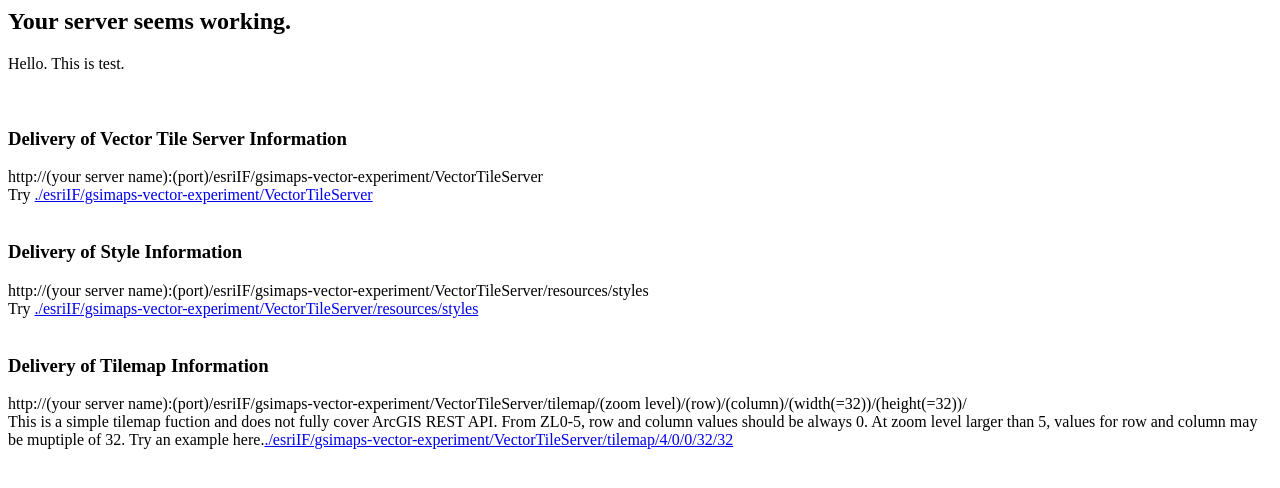
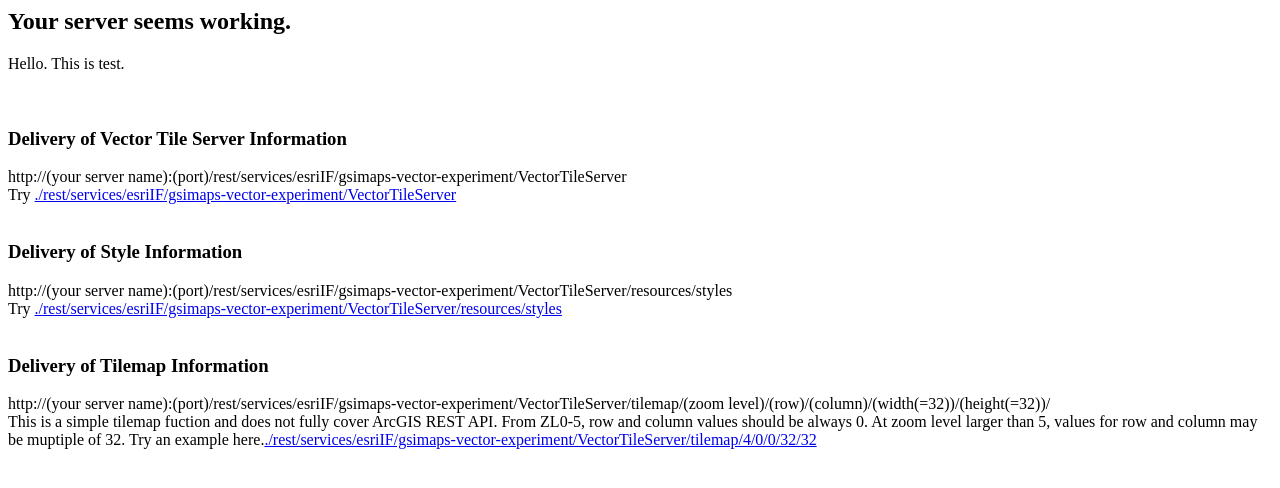
Before and after one commit to k96mz/20250121piedmontite-test, a website: page htdocs/index.html in a window 1280 px wide. Drawn offline with Linux system fonts and the light colour scheme.

Commit message:
〇〇 commit

```diff
--- a/app.js
+++ b/app.js
@@ -30,7 +30,7 @@
 
 // app
 const app = express();
-// var VTRouter = require('./routes/VT'); //tiling
+var VTRouter = require('./routes/VT'); //tiling
 var esriIFRouter = require('./routes/esriIF'); //esri interface (tilemap, etc..)
 app.use(cors());
 app.use(
@@ -40,7 +40,9 @@
 );
 app.use(express.static(htdocsPath));
 // app.use('/VT', VTRouter);
-app.use('/esriIF', esriIFRouter); //esri interface
+app.use('/rest/services/VT', VTRouter);
+// app.use('/esriIF', esriIFRouter); //esri interface
+app.use('/rest/services/esriIF', esriIFRouter); //esri interface
 
 //for http
 app.listen(port, () => {
--- a/esri/gsimaps-vector-experiment/style.json
+++ b/esri/gsimaps-vector-experiment/style.json
@@ -4,7 +4,7 @@
   "sources": {
     "v": {
       "type": "vector",
-      "url": "https://k96mz.net/esriIF/gsimaps-vector-experiment/VectorTileServer",
+      "url": "https://k96mz.net/rest/services/esriIF/gsimaps-vector-experiment/VectorTileServer",
       "attribution": "<a href=\"https://maps.gsi.go.jp/vector/\" target=\"_blank\">地理院地図Vector（仮称）</a>"
     }
   },
--- a/htdocs/index.html
+++ b/htdocs/index.html
@@ -6,36 +6,36 @@
 
     <h3>Delivery of Vector Tile Server Information</h3>
     http://(your server
-    name):(port)/esriIF/gsimaps-vector-experiment/VectorTileServer
+    name):(port)/rest/services/esriIF/gsimaps-vector-experiment/VectorTileServer
     <br />
     Try
-    <a href="./esriIF/gsimaps-vector-experiment/VectorTileServer"
-      >./esriIF/gsimaps-vector-experiment/VectorTileServer</a
+    <a href="./rest/services/esriIF/gsimaps-vector-experiment/VectorTileServer"
+      >./rest/services/esriIF/gsimaps-vector-experiment/VectorTileServer</a
     >
     <br />
     <br />
     <h3>Delivery of Style Information</h3>
     http://(your server
-    name):(port)/esriIF/gsimaps-vector-experiment/VectorTileServer/resources/styles
+    name):(port)/rest/services/esriIF/gsimaps-vector-experiment/VectorTileServer/resources/styles
     <br />
     Try
     <a
-      href="./esriIF/gsimaps-vector-experiment/VectorTileServer/resources/styles"
-      >./esriIF/gsimaps-vector-experiment/VectorTileServer/resources/styles</a
+      href="./rest/services/esriIF/gsimaps-vector-experiment/VectorTileServer/resources/styles"
+      >./rest/services/esriIF/gsimaps-vector-experiment/VectorTileServer/resources/styles</a
     >
     <br />
     <br />
     <h3>Delivery of Tilemap Information</h3>
     http://(your server
-    name):(port)/esriIF/gsimaps-vector-experiment/VectorTileServer/tilemap/(zoom
+    name):(port)/rest/services/esriIF/gsimaps-vector-experiment/VectorTileServer/tilemap/(zoom
     level)/(row)/(column)/(width(=32))/(height(=32))/
     <br />
     This is a simple tilemap fuction and does not fully cover ArcGIS REST API.
     From ZL0-5, row and column values should be always 0. At zoom level larger
     than 5, values for row and column may be muptiple of 32. Try an example
     here.<a
-      href="./esriIF/gsimaps-vector-experiment/VectorTileServer/tilemap/4/0/0/32/32"
-      >./esriIF/gsimaps-vector-experiment/VectorTileServer/tilemap/4/0/0/32/32</a
+      href="./rest/services/esriIF/gsimaps-vector-experiment/VectorTileServer/tilemap/4/0/0/32/32"
+      >./rest/services/esriIF/gsimaps-vector-experiment/VectorTileServer/tilemap/4/0/0/32/32</a
     >
     <br />
     <br />
```
Also changed, not shown: apps.js (+6 -4 lines), 3 other files.
